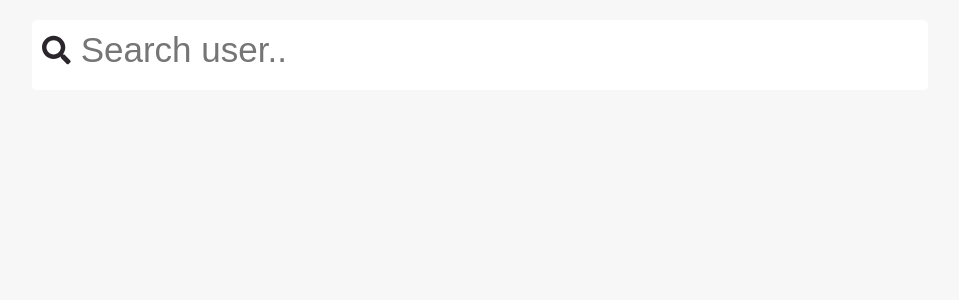
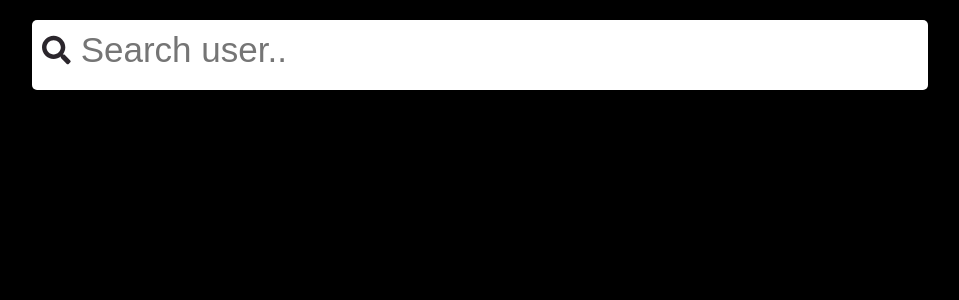
Before and after one commit to Gujex/githubSearch, a React (Create React App) app: page / in a window 1280 px wide. Shown: the top 300 px of the page, without its empty margins (160-1119 px from the left). Built offline with nearby package versions, Linux system fonts and the light colour scheme.

Commit message:
Update form.module.css

```diff
--- a/src/components/form/form.module.css
+++ b/src/components/form/form.module.css
@@ -1,5 +1,5 @@
 body {
-    background-color: rgb(247, 247, 247);
+    background-color: black;
 }
 
 a {
```
